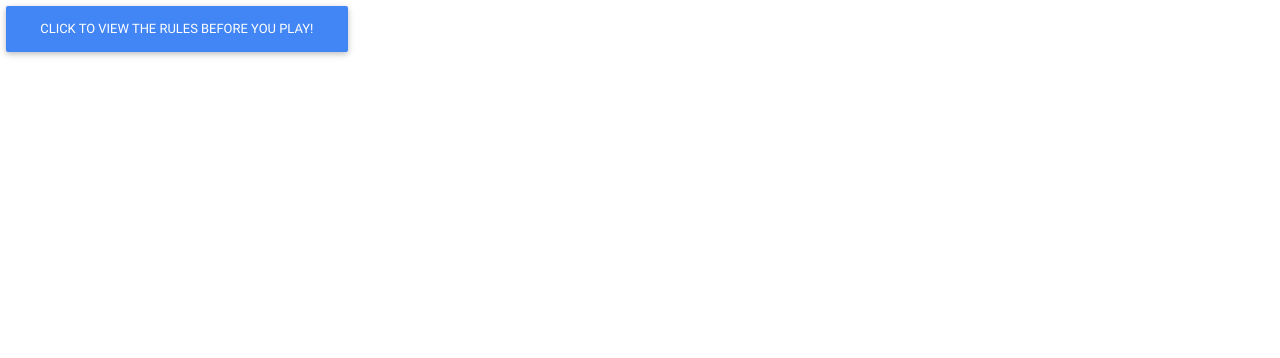
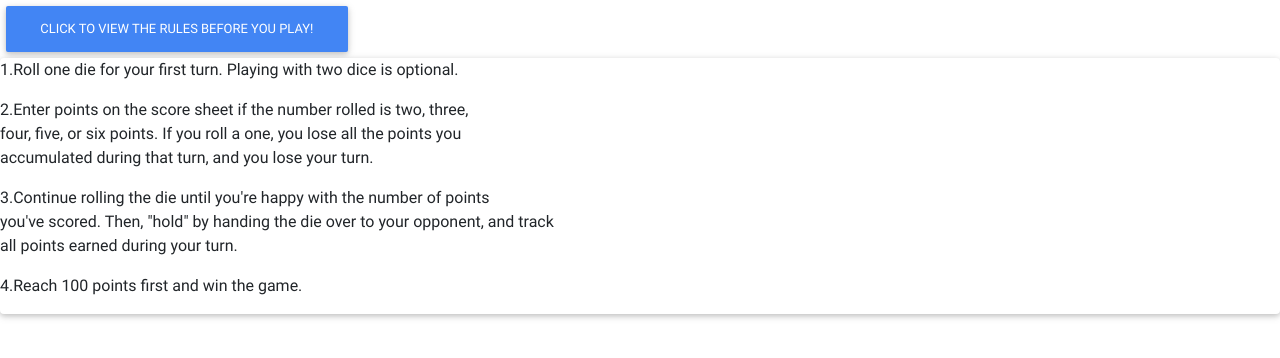
Before and after one commit to wilsenock220/pig-dice, a plain HTML site: page index.html in a window 1280 px wide. Drawn offline with Linux system fonts and the light colour scheme; a web font is replaced by a local one.

Commit message:
add the rules

```diff
--- a/index.html
+++ b/index.html
@@ -32,6 +32,18 @@
         <button type="button" class="btn btn-primary btn-rounded">click to view the rules before you play!</button>
     </div>
 
+
+    <div id="rules" class="card">
+      <p>1.Roll one die for your first turn. Playing with two dice is optional.</p>
+      <p>2.Enter points on the score sheet if the number rolled is two, three,<br> four, five, or six points. If you roll a one, you lose all the points you <br>accumulated during that turn, and you lose your turn.
+      </p>
+      <p>3.Continue rolling the die until you're happy with the number of points<br> you've scored. Then, "hold" by handing the die over to your opponent, and track<br> all points earned during your turn.
+      </p>
+      <p>4.Reach 100 points first and win the game.</p>
+      <!-- <p>5.To play with two dice, roll both for your first turn. If you roll a one on <br>either die, you score zero for that turn and your turns ends, but if you roll<br> two ones – or snake eyes – you lose your turn and all the <br>points you've earned during the game.</p> -->
+    </div>
+
+
   <script type="text/javascript" src="js/jquery-3.4.0.min.js"></script>
 
   <script type="text/javascript" src="js/popper.min.js"></script>
```
